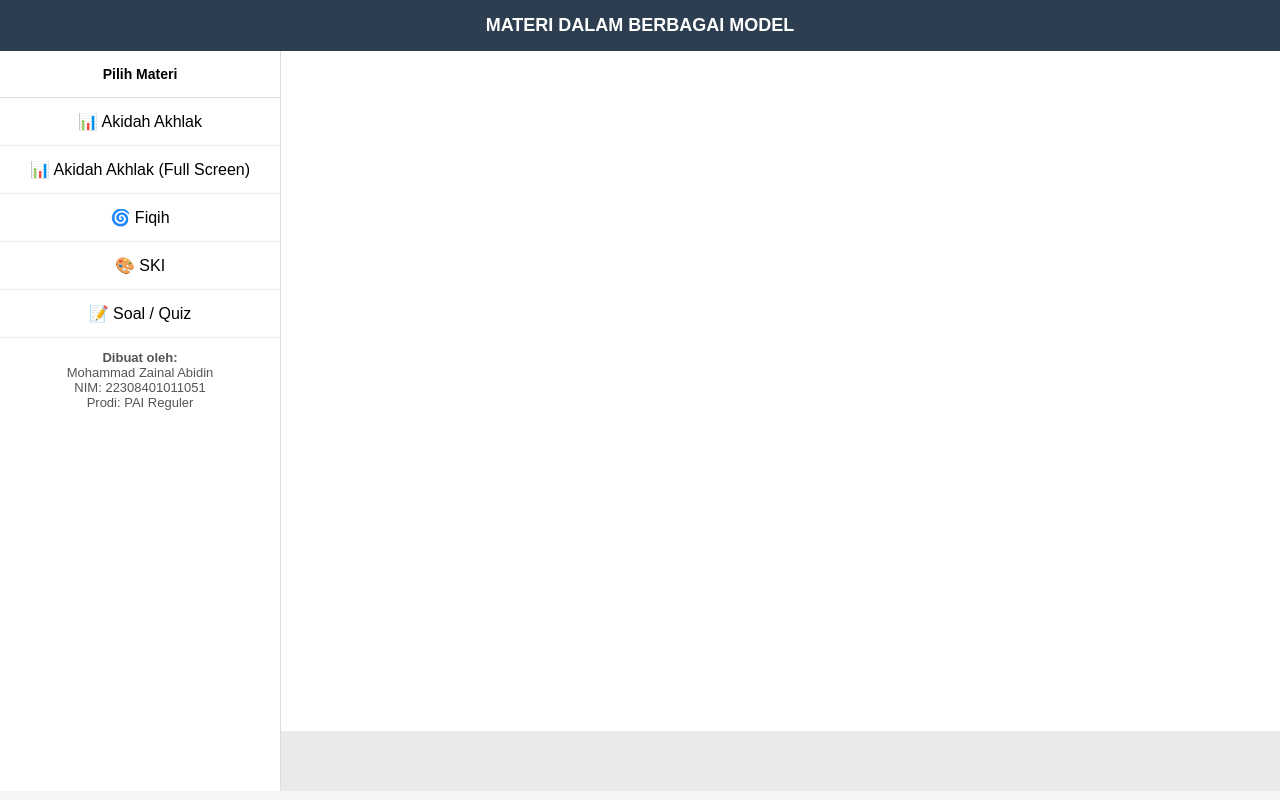
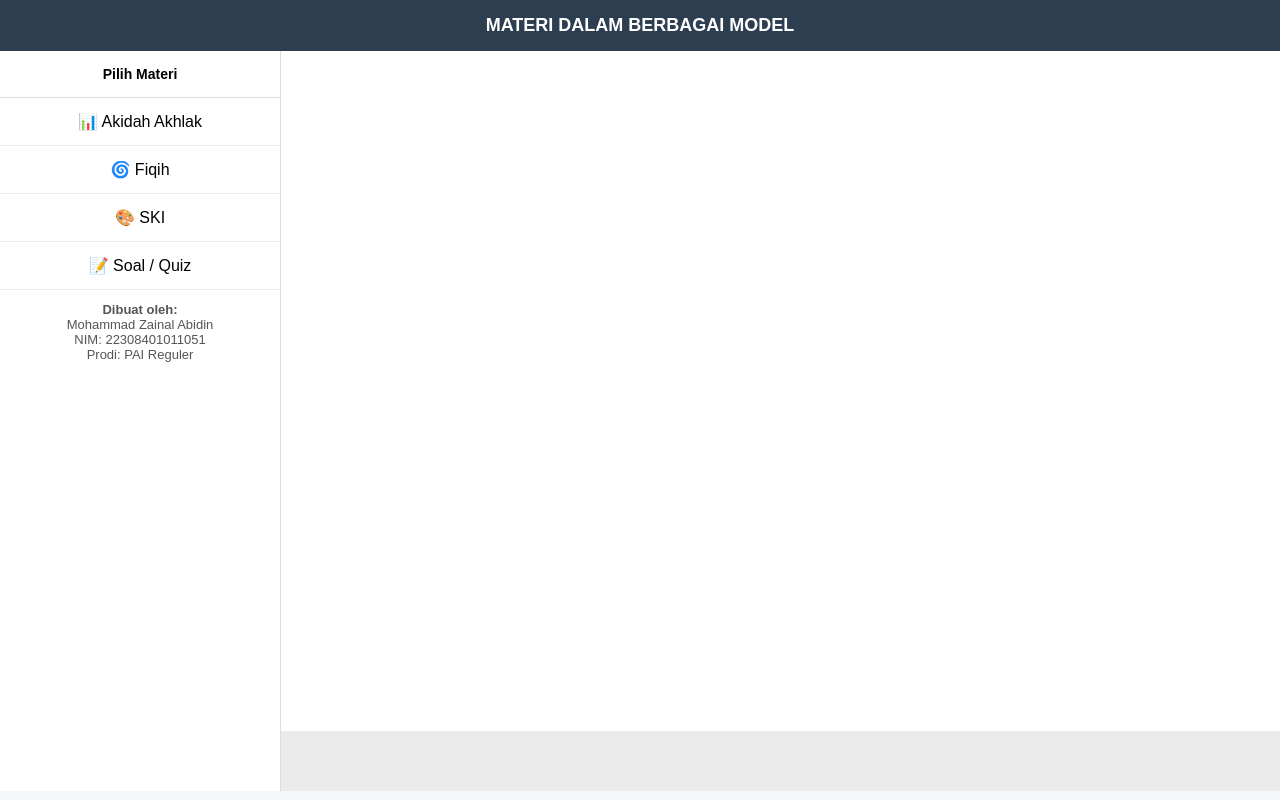
Before and after one commit to abidrangers/TUGAS-UAS-MATKUL-TI, a plain HTML site: page index.html in a window 1280 px wide. Drawn offline with Linux system fonts and the light colour scheme.

Commit message:
Refactor index.html structure and functionality

```diff
--- a/index.html
+++ b/index.html
@@ -113,8 +113,6 @@
 
       <li onclick="showSlides()">📊 Akidah Akhlak</li>
 
-      <li onclick="openFull()">📊 Akidah Akhlak (Full Screen)</li>
-
       <li onclick="openPrezi()">🌀 Fiqih</li>
 
       <li onclick="openCanva()">🎨 SKI</li>
@@ -142,13 +140,6 @@
       "https://docs.google.com/presentation/d/18IBXo3A0kZWsbOqC7BmUjbiZA0PqtsXc/preview";
   }
 
-  function openFull() {
-    window.open(
-      "https://docs.google.com/presentation/d/18IBXo3A0kZWsbOqC7BmUjbiZA0PqtsXc/preview",
-      "_blank"
-    );
-  }
-
   function openPrezi() {
     document.getElementById("viewerFrame").src =
       "https://prezi.com/p/embed/yc1U6CRAeK3j8IpHd71i/";
```
